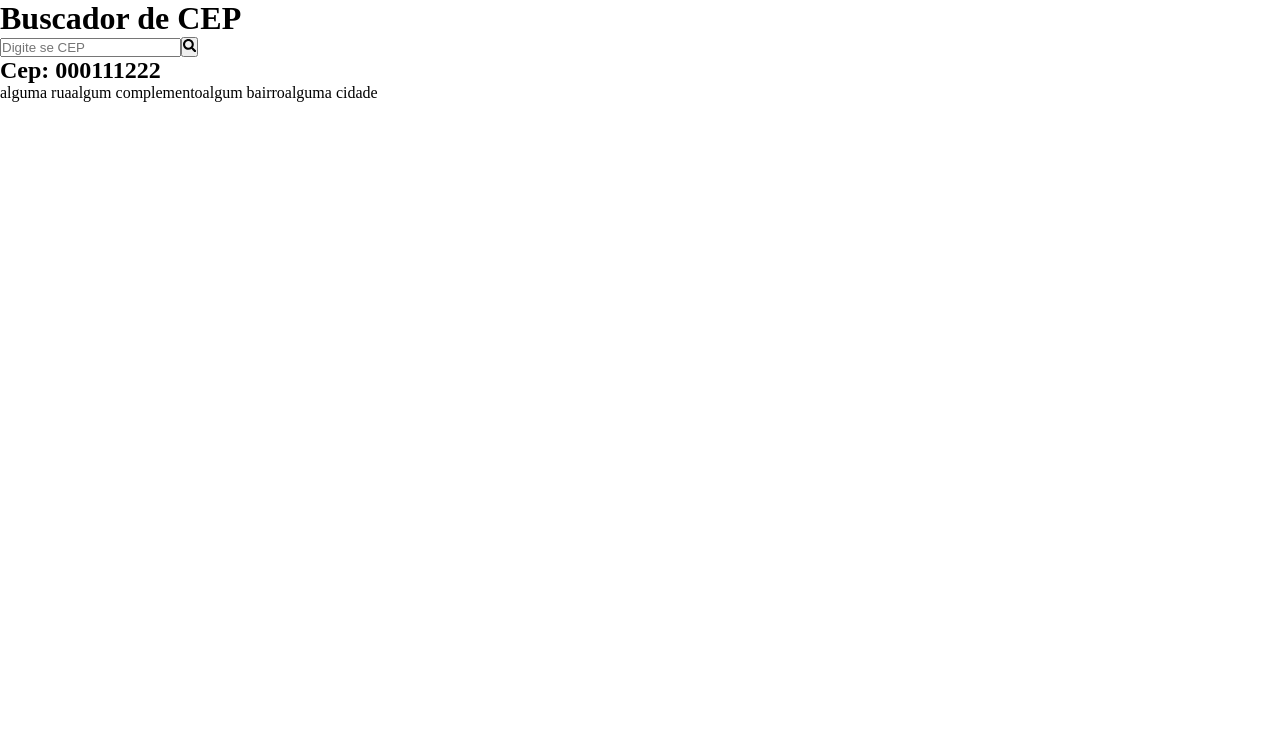
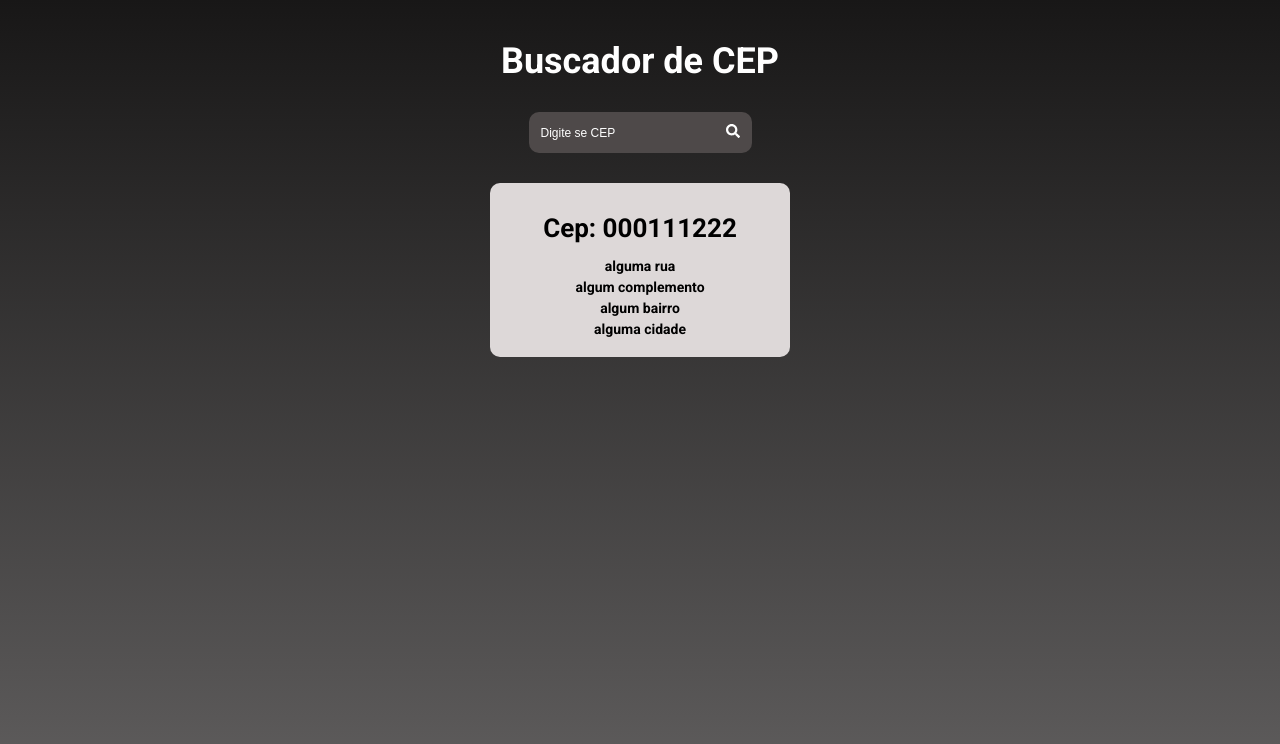
Before and after one commit to ClecioSousa00/Buscador-de-CEP, a React (Vite) app: page / in a window 1280 px wide. Shown: the top 744 px of the page. Built offline with nearby package versions, Linux system fonts and the light colour scheme.

Commit message:
css components

```diff
--- a/package.json
+++ b/package.json
@@ -12,7 +12,8 @@
   "dependencies": {
     "react": "^18.2.0",
     "react-dom": "^18.2.0",
-    "react-icons": "^4.8.0"
+    "react-icons": "^4.8.0",
+    "styled-components": "^5.3.10"
   },
   "devDependencies": {
     "@types/react": "^18.0.28",
--- a/src/App.jsx
+++ b/src/App.jsx
@@ -1,16 +1,16 @@
-import InputSearch from './components/InputSearch'
-import ResultCep from './components/ResultCep'
 
-function App() {
+import { Container } from './components/Container'
+import {InputSearch} from './components/InputSearch'
+import {ResultCep} from './components/ResultCep'
+
+
+export const App = () =>{
   return (
     <>
-      <main className='main_container'>
-        <h1 className='title'>Buscador de CEP</h1>
+      <Container>
         <InputSearch/>
         <ResultCep/>
-      </main>
+      </Container>
     </>
   )
 }
-
-export default App
--- /dev/null
+++ b/src/components/Container/Container.css
@@ -0,0 +1,12 @@
+.main_container{
+    display: flex;
+    flex-direction: column;
+    align-items: center;
+    margin-top: 4rem;
+}
+
+.title{
+    color: #fff;
+    font-size: 3.6rem;
+    margin-bottom: 3rem;
+}
--- /dev/null
+++ b/src/components/Container/index.jsx
@@ -0,0 +1,10 @@
+import './Container.css'
+
+export const Container = ({children}) =>{
+    return(
+        <main  className='main_container'>
+            <h1 className='title'>Buscador de CEP</h1>
+            {children}
+        </main>
+    )
+}
--- /dev/null
+++ b/src/components/InputSearch/InputSearch.css
@@ -0,0 +1,30 @@
+
+.container_input{
+    display: flex;
+    background-color: rgb(78, 73, 73);
+    padding: 1.2rem;
+    border-radius: 1rem;
+    margin-bottom: 3rem;
+}
+
+.container_input input, .button_search{
+    background: transparent;
+    border: none;
+    outline: none;
+    color: #fff;
+}
+
+.container_input input{
+    margin-right: .8rem;
+}
+
+
+.container_input input::placeholder{
+    color: #fff;
+    font-size: 1.2rem;
+}
+
+.button_search{
+    font-size: 1.4rem;
+    cursor: pointer;
+}
--- a/src/components/InputSearch/index.jsx
+++ b/src/components/InputSearch/index.jsx
@@ -1,6 +1,7 @@
+import './InputSearch.css'
 import { FaSearch } from "react-icons/fa";
 
-export default function InputSearch(){
+export const InputSearch = () =>{
     return(
         <div className="container_input">
             <input type="text" placeholder="Digite se CEP" />
--- /dev/null
+++ b/src/components/ResultCep/ResultCep.css
@@ -0,0 +1,21 @@
+
+.container_result{
+    display: flex;
+    flex-direction: column;
+    align-items: center;
+    width: 30rem;
+    background-color: #ddd8d8;
+    border-radius: 1rem;
+    padding: 1.5rem;
+}
+
+.title_result{
+    font-size: 2.6rem;
+    margin: 1.5rem 0;
+}
+
+.container_result span{
+    font-size: 1.4rem;
+    margin-bottom: .5rem;
+    font-weight: 700;
+}
--- a/src/components/ResultCep/index.jsx
+++ b/src/components/ResultCep/index.jsx
@@ -1,5 +1,6 @@
+import './ResultCep.css'
 
-export default function ResultCep(){
+export const ResultCep = () =>{
     return(
         <div className="container_result">
             <h2 className="title_result">Cep: 000111222</h2>
--- a/src/main.jsx
+++ b/src/main.jsx
@@ -1,6 +1,6 @@
 import React from 'react'
 import ReactDOM from 'react-dom/client'
-import App from './App.jsx'
+import {App} from './App.jsx'
 
 import './styles/elements/base.css'
 import './styles/generic/reset.css'
--- a/src/styles/elements/base.css
+++ b/src/styles/elements/base.css
@@ -0,0 +1,12 @@
+@import url('https://fonts.googleapis.com/css2?family=Roboto:wght@400;700&display=swap');
+
+
+html{
+    font-size: 62.5%;
+    font-family: 'Roboto', sans-serif;
+}
+
+body{
+    height: 100vh;
+    background-image: linear-gradient(#181717, #646262);
+}
```
Also changed, not shown: 1 other file (tests, documents, lock files or other folders).
